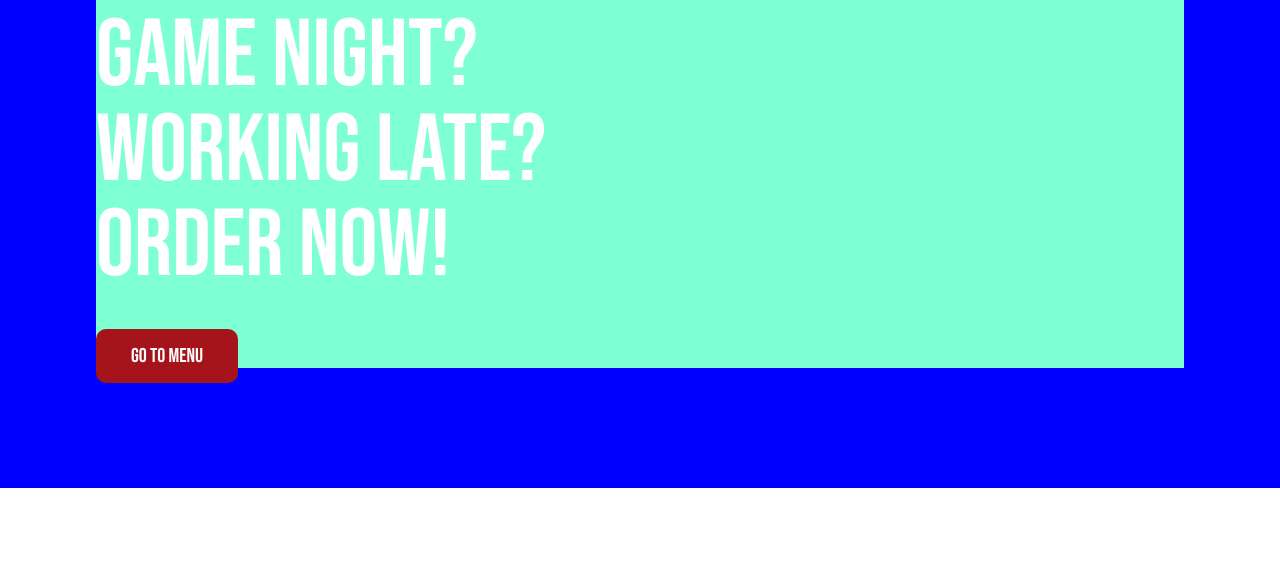
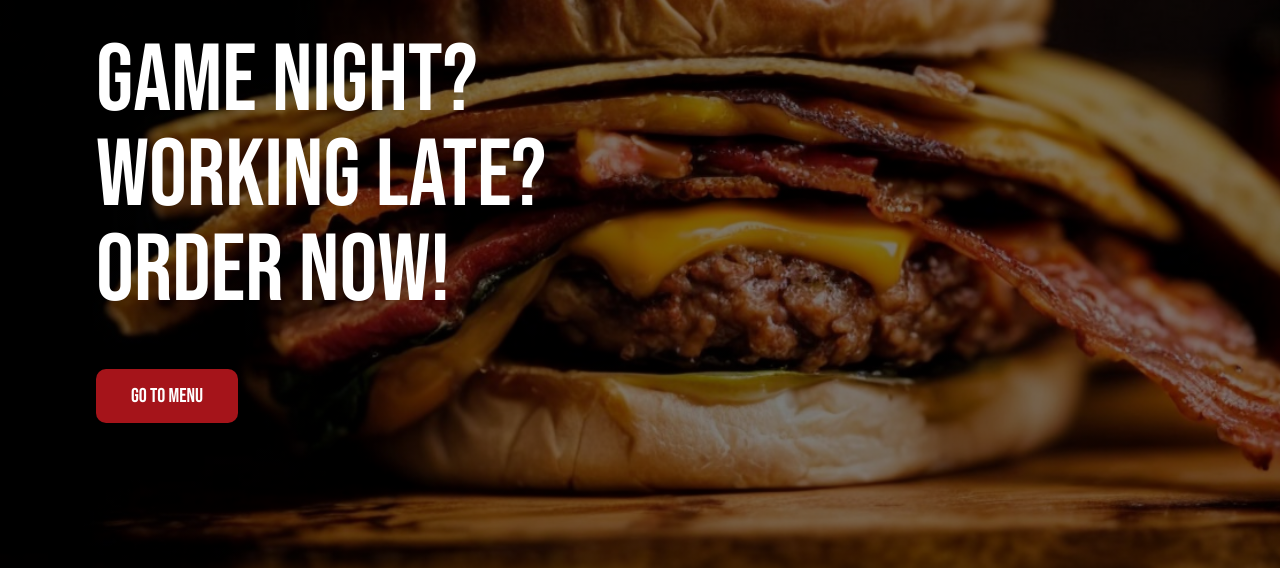
Before and after one commit to hheydarian/Project-Burger, a plain HTML site: page index.html in a window 1280 px wide. Shown: the part 232-800 px from the top of the page. Drawn offline with Linux system fonts and the light colour scheme.

Commit message:
Style and bg to header

```diff
--- a/assets/css/style.css
+++ b/assets/css/style.css
@@ -26,18 +26,26 @@
 }
 /* start header */
 header {
-    background-color: blue;
-    height: 90vh;
+    background: linear-gradient(rgba(0, 0, 0, 0.5), rgba(0, 0, 0, 0.5)),
+        url("../imgs/brgure.png");
+    background-size: cover;
+    background-position: center;
+    background-repeat: no-repeat;
+    height: 100vh;
     display: flex;
     align-items: center;
 }
 .header_box {
-    background-color: rebeccapurple;
     width: 85%;
     margin: 0 auto;
+    height: 100%;
 }
 .header_content {
-    background-color: aquamarine;
+    display: flex;
+    flex-direction: column;
+    align-items: flex-start;
+    justify-content: center;
+    height: 100%;
 }
 .header_title {
     font-size: 40px;
```
Also changed, not shown: assets/imgs/brgure.png (added).
